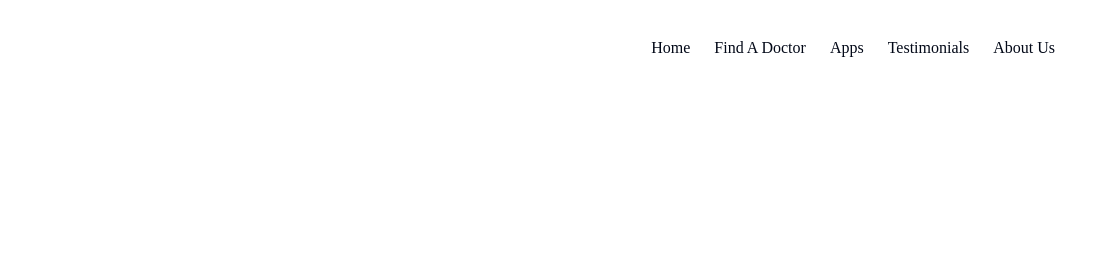
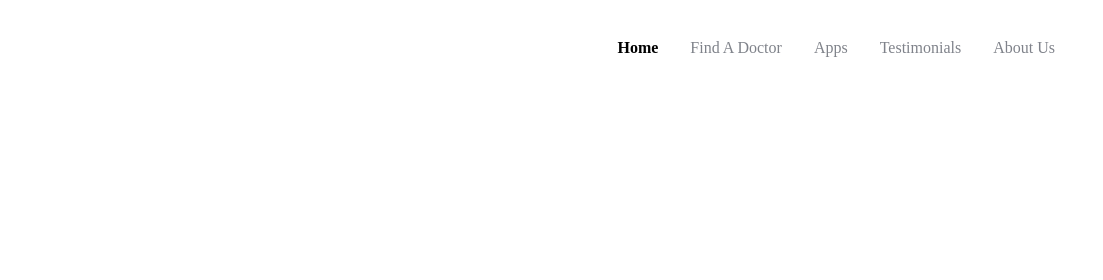
Before and after one commit to SofyanArdiansyah888/trafalgar-landing, a Gatsby site: page / in a window 1280 px wide. Shown: the top 280 px of the page, 177-1280 px from the left. Built offline with nearby package versions, Linux system fonts and the light colour scheme; Gatsby itself is replaced by a stand-in of ours.

Commit message:
style: heading text style

```diff
--- a/src/components/layout/header.tsx
+++ b/src/components/layout/header.tsx
@@ -1,19 +1,38 @@
 import React from "react";
 import LogoIcon from "@/components/ui/icons/logo-icon";
+import Typography from "@/components/ui/typography";
 
 export default function Header() {
     return <header className={"container flex justify-between py-8 items-center"}>
         <div>
-            <LogoIcon className={"w-auto h-[32px]"} />
+            <LogoIcon className={"w-auto h-[32px]"}/>
         </div>
 
         <nav>
-            <ul className={"flex gap-6"}>
-                <li>Home</li>
-                <li>Find A Doctor</li>
-                <li>Apps</li>
-                <li>Testimonials</li>
-                <li>About Us</li>
+            <ul className={"flex gap-8 items-center"}>
+                <li>
+                    <Typography thick={"semibold"}> Home</Typography>
+                </li>
+                <li>
+                    <Typography color={"muted"}>
+                        Find A Doctor
+                    </Typography>
+                </li>
+                <li>
+                    <Typography color={"muted"}>
+                        Apps
+                    </Typography>
+                </li>
+                <li>
+                    <Typography color={"muted"}>
+                        Testimonials
+                    </Typography>
+                </li>
+                <li>
+                    <Typography color={"muted"}>
+                        About Us
+                    </Typography>
+                </li>
             </ul>
         </nav>
     </header>
--- a/src/components/ui/typography.tsx
+++ b/src/components/ui/typography.tsx
@@ -57,7 +57,7 @@ const typographyVariant = cva("leading-none", {
         },
         color: {
             default: "text-black",
-            muted: "text-muted",
+            muted: "text-muted opacity-50",
             primary: "text-primary",
             accent: "text-accent",
             error: "text-destructive",
--- a/src/styles/global.css
+++ b/src/styles/global.css
@@ -19,8 +19,8 @@
     --secondary: 210 40% 96.1%;
     --secondary-foreground: 222.2 47.4% 11.2%;
 
-    --muted: 210 40% 96.1%;
-    --muted-foreground: 215.4 16.3% 46.9%;
+    --muted: #1F1534;
+    --muted-foreground: #1F1534;
 
     --accent: 210 40% 96.1%;
     --accent-foreground: 222.2 47.4% 11.2%;
```
